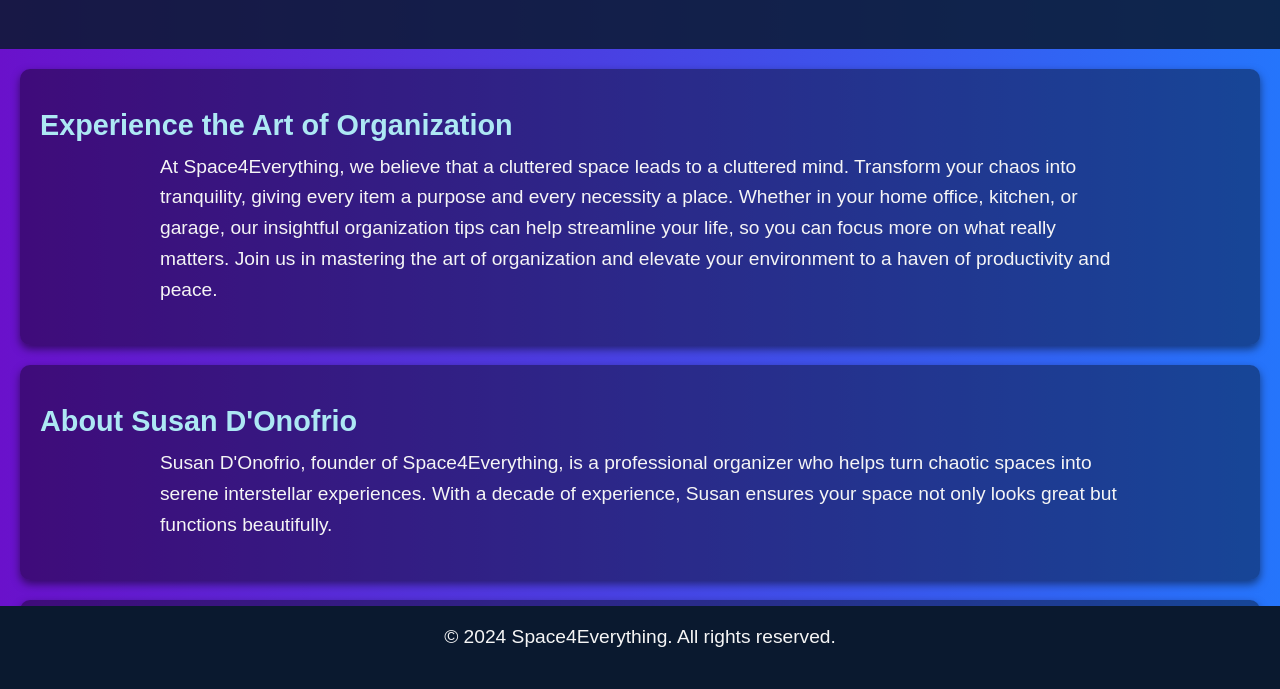
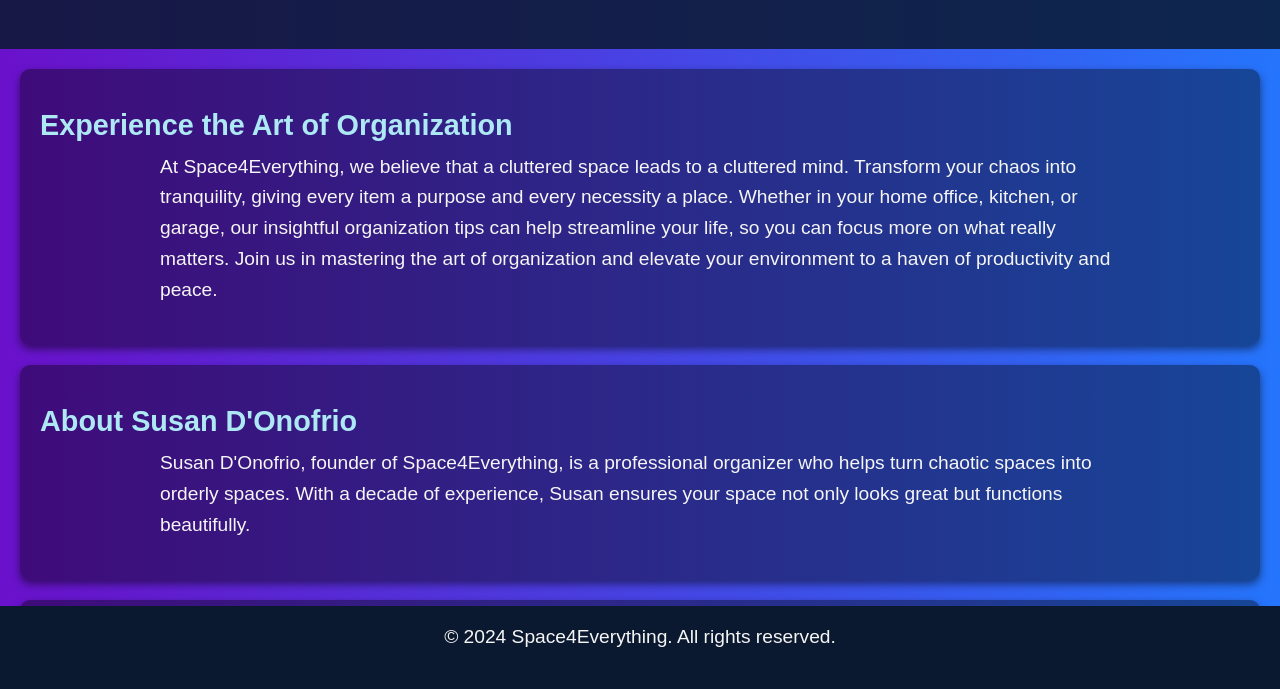
Before and after one commit to ujouy/index, a plain HTML site: page index.html in a window 1280 px wide. Shown: the part 111-800 px from the top of the page. Drawn offline with Linux system fonts and the light colour scheme.

Commit message:
Update index.html

```diff
--- a/index.html
+++ b/index.html
@@ -86,7 +86,7 @@
     </div>
     <div class="container" id="about">
         <h2>About Susan D'Onofrio</h2>
-        <p>Susan D'Onofrio, founder of Space4Everything, is a professional organizer who helps turn chaotic spaces into serene interstellar experiences. With a decade of experience, Susan ensures your space not only looks great but functions beautifully.</p>
+        <p>Susan D'Onofrio, founder of Space4Everything, is a professional organizer who helps turn chaotic spaces into orderly spaces. With a decade of experience, Susan ensures your space not only looks great but functions beautifully.</p>
     </div>
     <div class="container" id="services">
         <h2>Our Services</h2>
```
